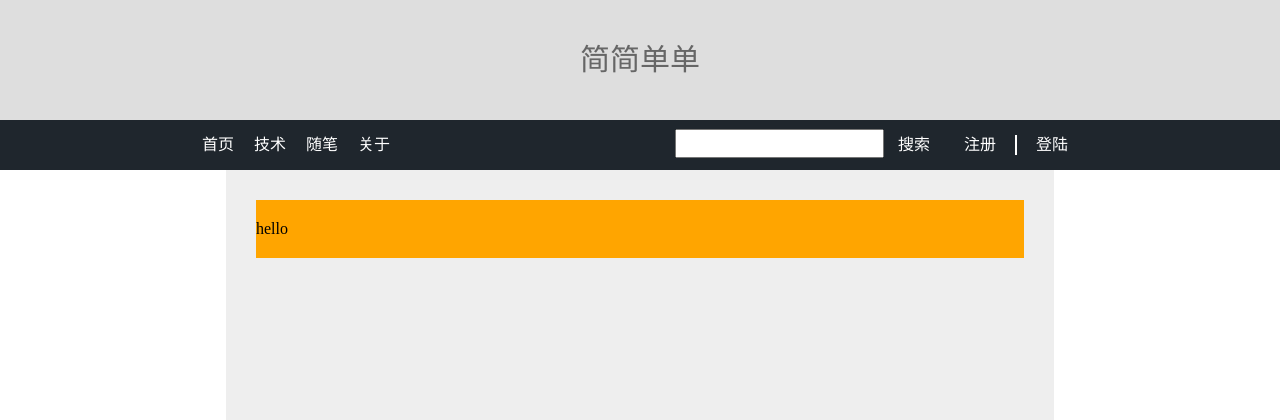
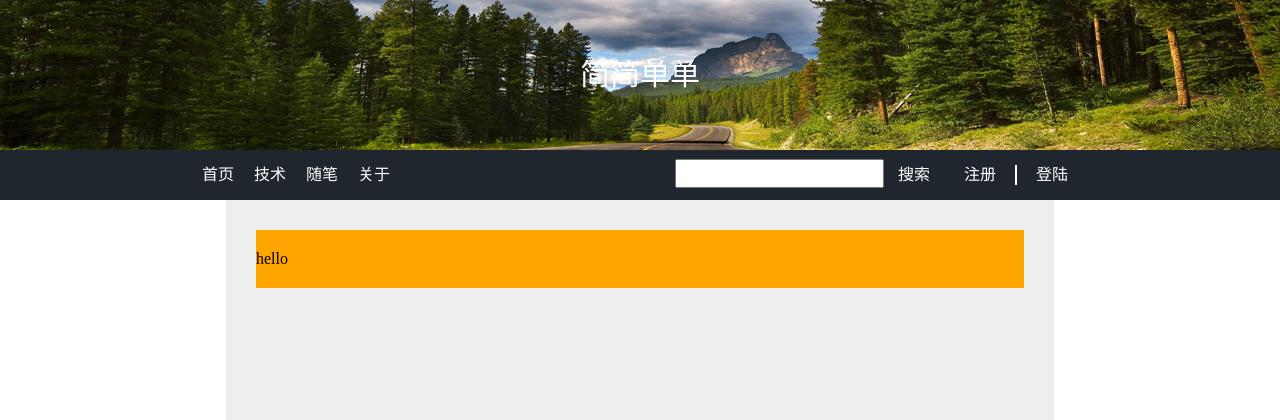
Before and after one commit to coldfreeboy/blog, a Django app: page /blog/home/ in a window 1280 px wide. Shown: the top 420 px of the page. Run offline with Django 3.2, Linux system fonts and the light colour scheme; some libraries are stand-ins or nearby versions.

Commit message:
背景图

```diff
--- a/blog/static/blog/css/home.css
+++ b/blog/static/blog/css/home.css
@@ -13,8 +13,8 @@ a {
   text-decoration: none;
 }
 #head {
-  height: 120px;
-  background: #dedede;
+  height: 150px;
+  background: #dedede url("/static/blog/img/road1.png") no-repeat center;
   position: relative;
 }
 #head p {
@@ -26,7 +26,7 @@ a {
   margin-top: -15px;
   left: 50%;
   margin-left: -60px;
-  color: #666;
+  color: #fff;
 }
 #nav {
   background: #1f262d;
--- a/blog/static/blog/css/home.less
+++ b/blog/static/blog/css/home.less
@@ -17,8 +17,8 @@ a{
 }
 
 #head{
-    height: 120px;
-    background: #dedede;
+    height: 150px;
+    background: #dedede url("/static/blog/img/road1.png") no-repeat center;
     position: relative;
     p{
         height: 30px;
@@ -29,7 +29,7 @@ a{
         margin-top: -15px;
         left:50%;
         margin-left:-60px;
-        color:#666;
+        color:#fff;
     }
 }
 
```
Also changed, not shown: blog/static/blog/img/road1.png (added).
